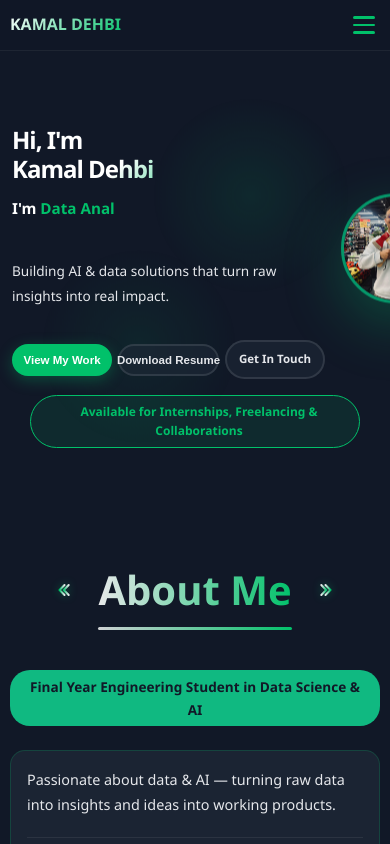
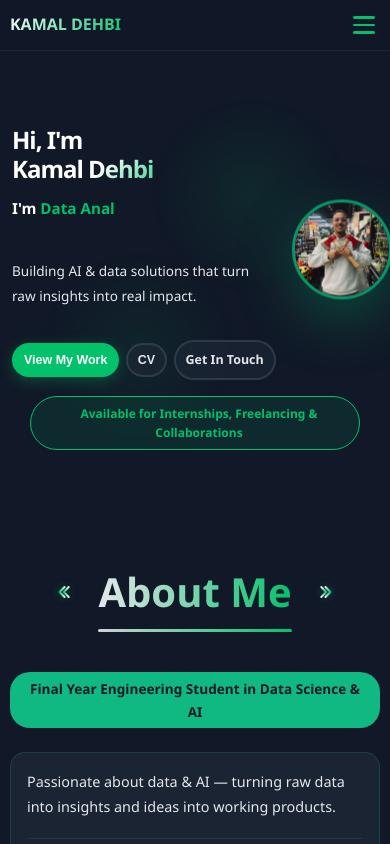
Before and after one commit to kamaLc73/Portfolio, a React (Vite) app: page / in a window 390 px wide. Shown: the top 844 px of the page. Built offline with nearby package versions, Linux system fonts and the light colour scheme.

Commit message:
v15 : mobile v5

```diff
--- a/src/components/jsx/Hero.jsx
+++ b/src/components/jsx/Hero.jsx
@@ -42,7 +42,8 @@ function Hero({ language, data, navigateToSubSection }) {
       descriptionMobile: 'Building AI & data solutions that turn raw insights into real impact.',
       cta: 'View My Work',
       secondary: 'Get In Touch',
-      downloadResume: 'Download Resume'
+      downloadResume: 'Download Resume',
+      downloadResumeMobile: 'CV'
     },
     fr: {
       greeting: "Salut, je suis",
@@ -52,7 +53,8 @@ function Hero({ language, data, navigateToSubSection }) {
       descriptionMobile: "Construire des solutions IA & data qui transforment les insights en impact.",
       cta: 'Voir Mon Travail',
       secondary: 'Me Contacter',
-      downloadResume: 'Télécharger CV'
+      downloadResume: 'Télécharger CV',
+      downloadResumeMobile: 'CV'
     }
   }
 
@@ -111,7 +113,7 @@ function Hero({ language, data, navigateToSubSection }) {
                 <polyline points="7 10 12 15 17 10"/>
                 <line x1="12" y1="15" x2="12" y2="3"/>
               </svg>
-              {content[language].downloadResume}
+              {isMobile ? content[language].downloadResumeMobile : content[language].downloadResume}
             </button>
           </div>
         </div>
--- a/src/components/jsx/WorkSection.jsx
+++ b/src/components/jsx/WorkSection.jsx
@@ -34,6 +34,7 @@ const WorkSection = forwardRef(({ language, data }, ref) => {
   const content = {
     en: {
       sections: ['Projects', 'Tech Stack', 'Certifications'],
+      sectionsMobile: ['Projects', 'Tech Stack', 'Certificats'],
       title: 'My Work',
       viewMore: 'View on GitHub',
       viewAll: 'View All Projects',
@@ -45,6 +46,7 @@ const WorkSection = forwardRef(({ language, data }, ref) => {
     },
     fr: {
       sections: ['Projets', 'Stack Technique', 'Certifications'],
+      sectionsMobile: ['Projets', 'Stack Technique', 'Certificats'],
       title: 'Réalisations',
       viewMore: 'Voir sur GitHub',
       viewAll: 'Voir Tous les Projets',
@@ -318,7 +320,7 @@ const WorkSection = forwardRef(({ language, data }, ref) => {
                   </svg>
                 </button>
 
-                <h2 className="carousel-title">{content[language].sections[activeIndex]}</h2>
+                <h2 className="carousel-title">{(isMobile ? content[language].sectionsMobile : content[language].sections)[activeIndex]}</h2>
 
                 <button className="carousel-arrow" onClick={handleNext}>
                   <svg width="28" height="28" viewBox="0 0 24 24" fill="none" stroke="url(#gradient-right-work)" strokeWidth="2.5" strokeLinecap="round" strokeLinejoin="round">
@@ -455,7 +457,7 @@ const WorkSection = forwardRef(({ language, data }, ref) => {
                   </svg>
                 </button>
 
-                <h2 className="carousel-title">{content[language].sections[activeIndex]}</h2>
+                <h2 className="carousel-title">{(isMobile ? content[language].sectionsMobile : content[language].sections)[activeIndex]}</h2>
 
                 <button className="carousel-arrow" onClick={handleNext}>
                   <svg width="28" height="28" viewBox="0 0 24 24" fill="none" stroke="url(#gradient-right-work2)" strokeWidth="2.5" strokeLinecap="round" strokeLinejoin="round">
@@ -543,7 +545,7 @@ const WorkSection = forwardRef(({ language, data }, ref) => {
                   </svg>
                 </button>
 
-                <h2 className="carousel-title">{content[language].sections[activeIndex]}</h2>
+                <h2 className="carousel-title">{(isMobile ? content[language].sectionsMobile : content[language].sections)[activeIndex]}</h2>
 
                 <button className="carousel-arrow" onClick={handleNext}>
                   <svg width="28" height="28" viewBox="0 0 24 24" fill="none" stroke="url(#gradient-right-work3)" strokeWidth="2.5" strokeLinecap="round" strokeLinejoin="round">
--- a/src/components/styles/Hero.css
+++ b/src/components/styles/Hero.css
@@ -402,30 +402,21 @@
 
   .hero-ctas {
     flex-direction: row;
-    justify-content: flex-start;
+    justify-content: center;
     flex-wrap: wrap;
   }
 
   .cta-button {
-    flex: 1;
-    min-width: 120px;
-    max-width: 200px;
+    flex: 0 0 auto;
     padding: 10px 14px;
     font-size: 0.85rem;
-  }
-
-  .cta-button.resume svg {
-    display: none;
-  }
-
-  .cta-button.resume svg {
-    display: none;
   }
 
   .scroll-indicator {
     display: none;
   }
 }
+
 /* Mobile: 320px to 480px */
 @media (max-width: 480px) {
   .hero {
@@ -481,6 +472,13 @@
     display: flex;
     justify-content: center;
     align-items: center;
+    padding-right: 8px;
+  }
+
+  .avatar {
+    width: 100px;
+    height: 100px;
+    max-width: 100%;
   }
 
   .hero-ctas {
@@ -488,14 +486,13 @@
     flex-wrap: nowrap;
     gap: 0.4rem;
     align-items: center;
-    justify-content: flex-start;
+    justify-content: center;
   }
 
   .cta-button {
-    flex: 1;
-    min-width: 0;
-    padding: 8px 6px;
-    font-size: 0.72rem;
+    flex: 0 0 auto;
+    padding: 8px 10px;
+    font-size: 0.78rem;
     justify-content: center;
     white-space: nowrap;
   }
```
